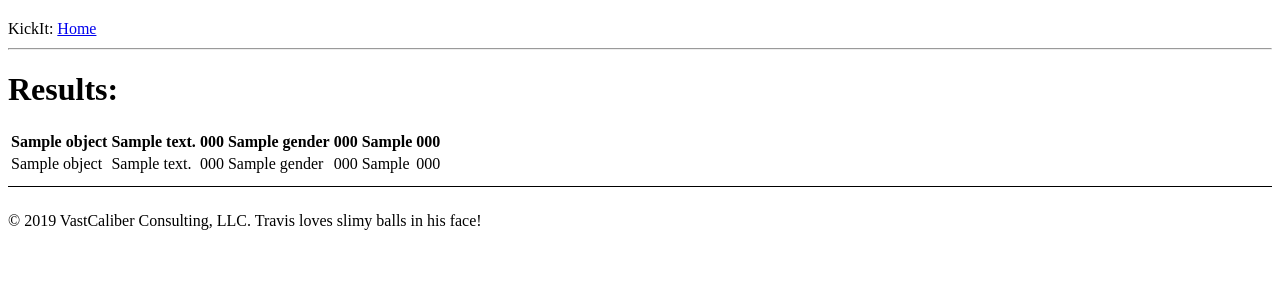
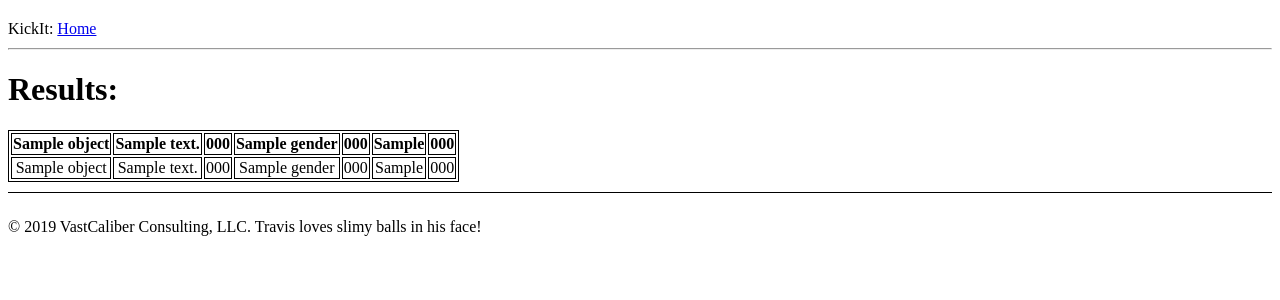
Before and after one commit to calebfaii/kick-it, a Flask app: template app/templates/results.html in a window 1280 px wide. Shown: the top 300 px of the page. Run offline with Flask 2, Linux system fonts and the light colour scheme; the template is opened without the code that fills it: most values are stand-ins (such as "Sample title", 1, 10 or a date in 2020); parts of the project's set-up code (start-up, migrations or seed data) failed here and were passed over.

Commit message:
Day one done!

```diff
--- a/app/templates/results.html
+++ b/app/templates/results.html
@@ -8,6 +8,9 @@
     p {
       margin-top: 5px;
     }
+    table, th, td {
+    border: 1px solid black;
+    text-align: center;
     </style>
     <h1>Results:</h1>
     <div>
```
